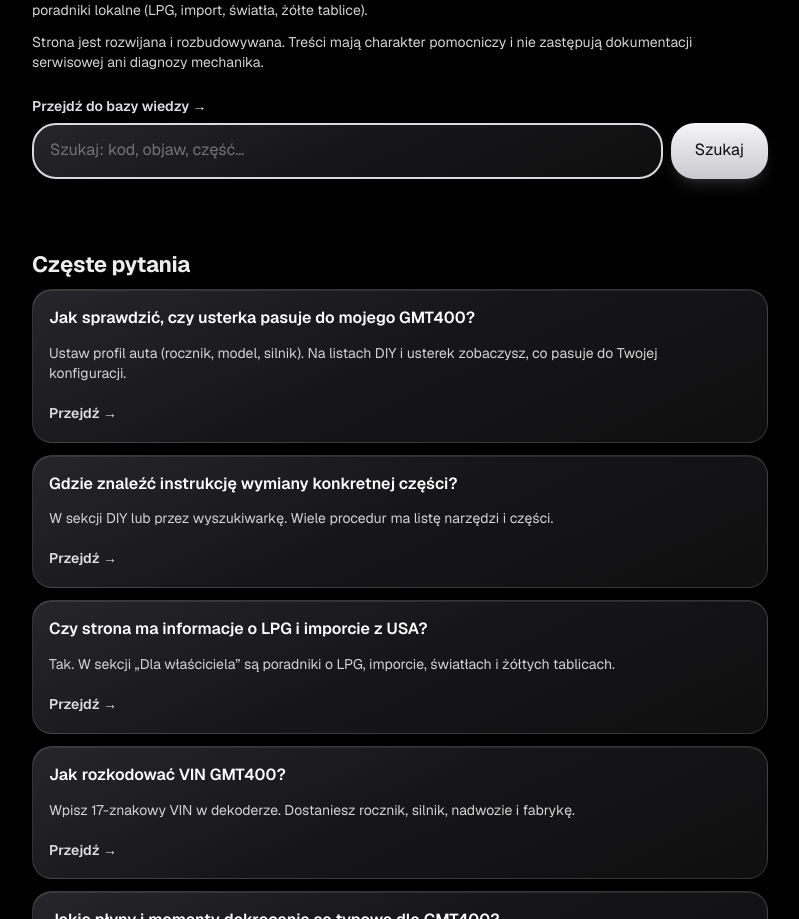
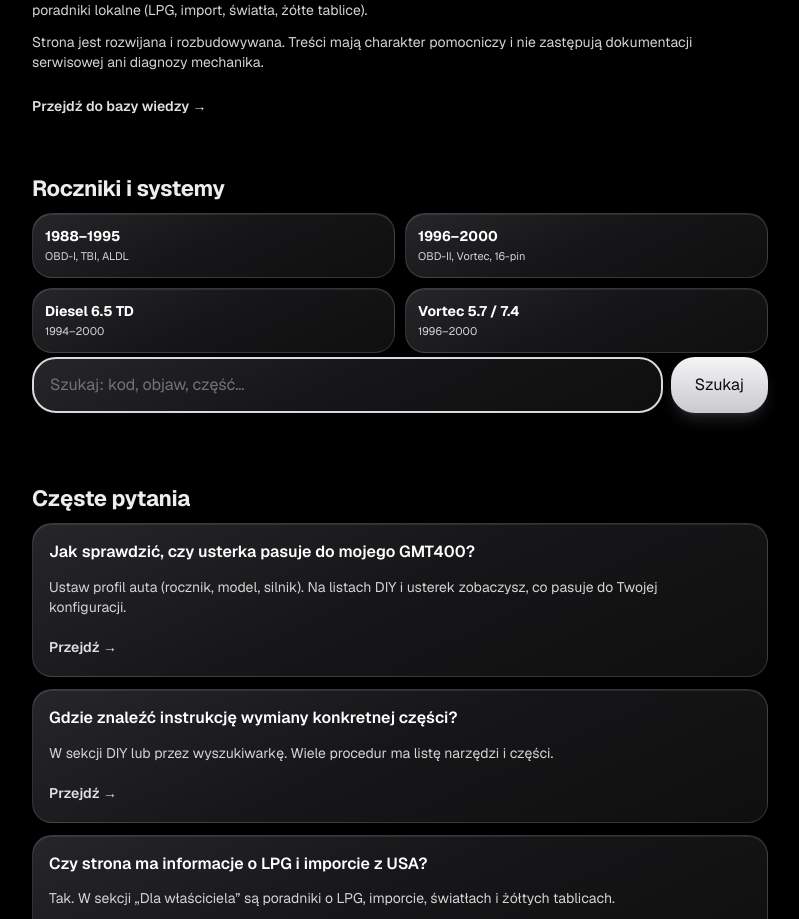
Before and after one commit to tsrc4mm9gg-netizen/gmt400-app, a Next.js app: page / in a window 1280 px wide. Shown: the part 5845-6764 px from the top of the page, without its empty margins (240-1039 px from the left). Built offline with nearby package versions, Linux system fonts and the light colour scheme.

Commit message:
feat: add year ranges section on homepage

```diff
--- a/src/app/HomeHero.tsx
+++ b/src/app/HomeHero.tsx
@@ -23,6 +23,7 @@ import HomeCommunity from './HomeCommunity';
 import HomeQuickActions from './HomeQuickActions';
 import HomeSafety from './HomeSafety';
 import HomeAbout from './HomeAbout';
+import HomeYearRange from './HomeYearRange';
 import HomeFAQ from './HomeFAQ';
 import SymptomSearch from './SymptomSearch';
 
@@ -72,6 +73,7 @@ export default function HomeHero() {
       <HomeQuickActions />
       <HomeSafety />
       <HomeAbout />
+      <HomeYearRange />
       <div className="pt-1"><HomeSearch /></div>
       <HomeFAQ />
       <CategoryGrid />
--- /dev/null
+++ b/src/app/HomeYearRange.tsx
@@ -0,0 +1,26 @@
+import Link from 'next/link';
+
+const RANGES = [
+  { label: '1988–1995', desc: 'OBD-I, TBI, ALDL', href: '/modele' },
+  { label: '1996–2000', desc: 'OBD-II, Vortec, 16-pin', href: '/modele' },
+  { label: 'Diesel 6.5 TD', desc: '1994–2000', href: '/diagnoza?objaw=nie-odpala&silnik=diesel' },
+  { label: 'Vortec 5.7 / 7.4', desc: '1996–2000', href: '/diagnoza?objaw=szarpie-gasnie' },
+];
+
+export default function HomeYearRange() {
+  return (
+    <section aria-labelledby="home-years-title" className="px-4 pt-6">
+      <h2 id="home-years-title" className="text-xl font-bold text-white">Roczniki i systemy</h2>
+      <ul className="mt-3 grid grid-cols-2 gap-2.5">
+        {RANGES.map(range => (
+          <li key={range.label}>
+            <Link href={range.href} className="flex h-full flex-col rounded-2xl border border-white/15 bg-neutral-900 p-3 transition hover:border-silver-500">
+              <span className="text-sm font-bold text-white">{range.label}</span>
+              <span className="mt-0.5 text-[11px] text-neutral-300">{range.desc}</span>
+            </Link>
+          </li>
+        ))}
+      </ul>
+    </section>
+  );
+}
```
